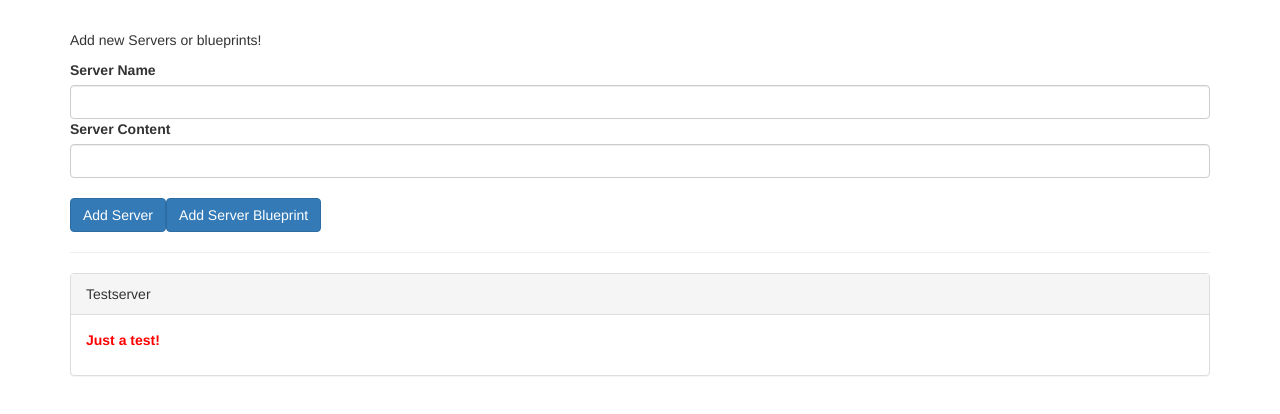
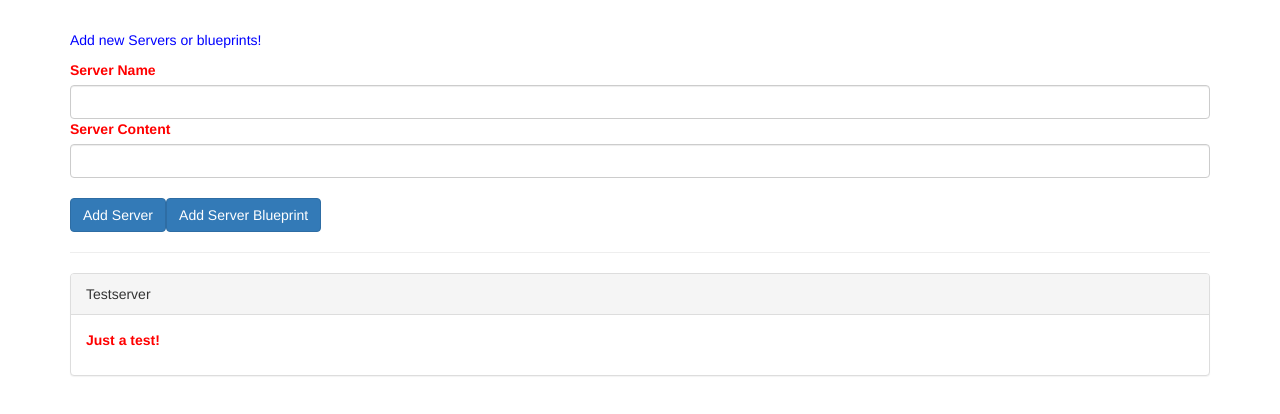
Before and after one commit to 7raul7k/cmp-databinding-start, an Angular app: page / in a window 1280 px wide. Shown: the top 414 px of the page. Built offline with nearby package versions, Linux system fonts and the light colour scheme.

Commit message:
add view-encapsulation

```diff
--- a/src/app/app.component.ts
+++ b/src/app/app.component.ts
@@ -1,11 +1,12 @@
-import { Component } from '@angular/core';
+import {Component, OnInit, ViewEncapsulation} from '@angular/core';
 
 @Component({
   selector: 'app-root',
   templateUrl: './app.component.html',
-  styleUrls: ['./app.component.css']
+  styleUrls: ['./app.component.css'],
+  encapsulation:ViewEncapsulation.None
 })
-export class AppComponent {
+export class AppComponent implements OnInit{
   serverElements = [{type:'server', name:'Testserver', content:'Just a test!'}];
   newServerName = '';
   newServerContent = '';
@@ -25,4 +26,7 @@ export class AppComponent {
       content:blueprintData.serverContent
     });
   }
+
+  ngOnInit() {
+  }
 }
--- a/src/styles.css
+++ b/src/styles.css
@@ -1 +1,11 @@
-/* You can add global styles to this file, and also import other style files */
+.container{
+  margin-top: 30px;
+}
+
+p{
+  color: blue;
+}
+
+label{
+  color: red;
+}
```
